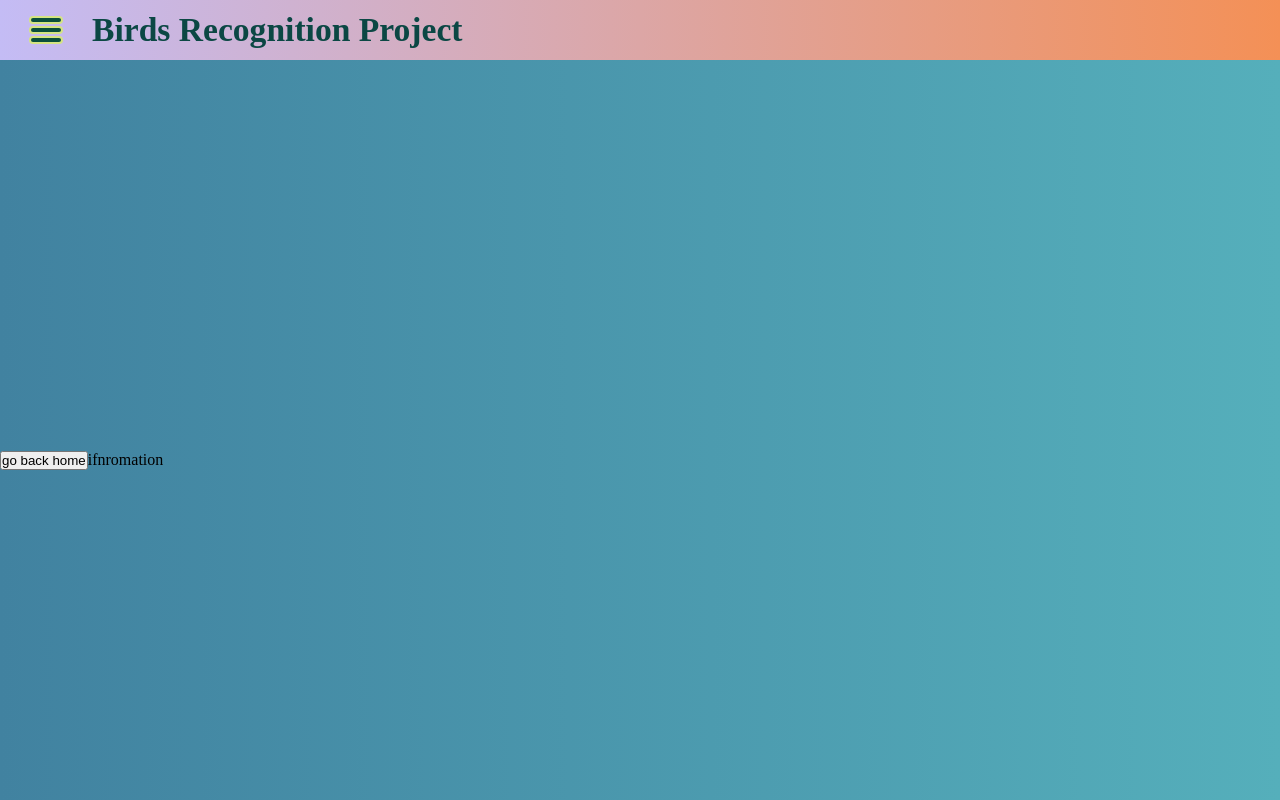
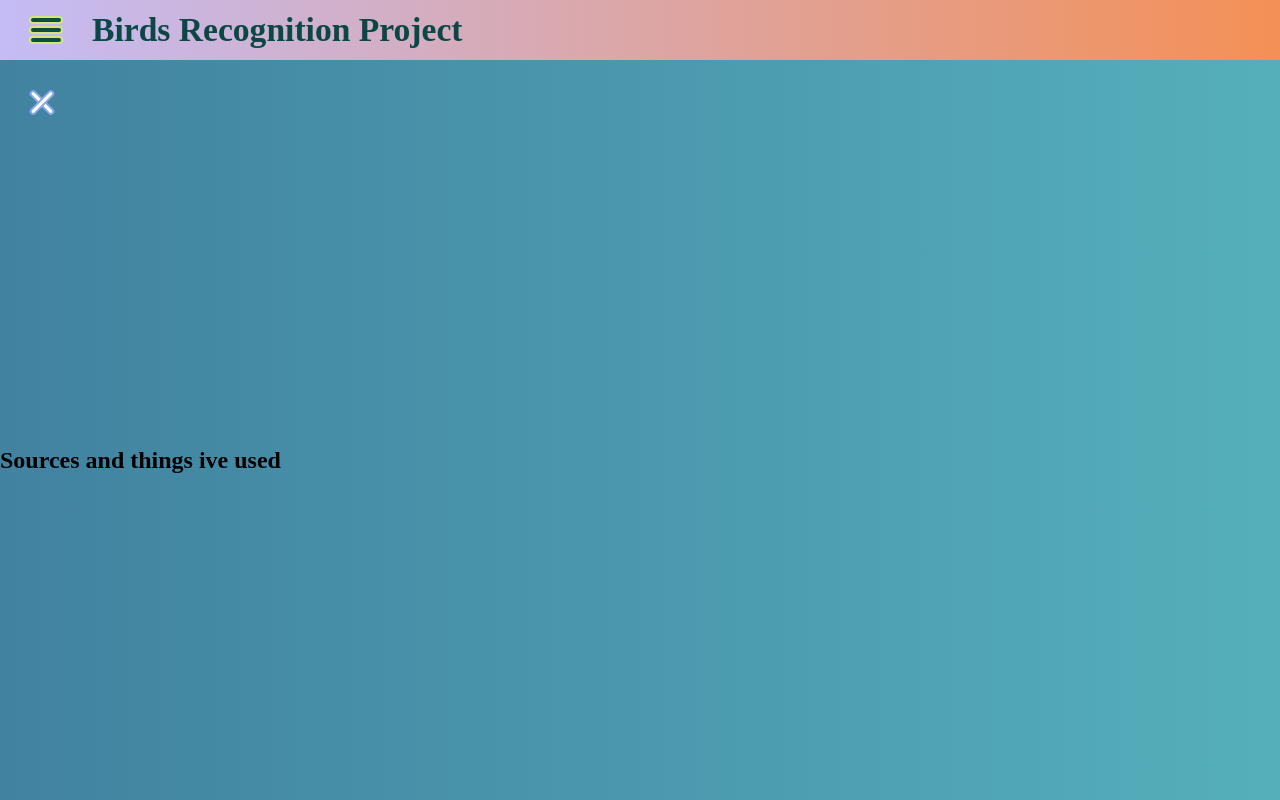
Before and after one commit to martindabuilder/BirdRecognitionApp, a React app in the folder frontend/: page /information in a window 1280 px wide. Built offline with nearby package versions, Linux system fonts and the light colour scheme; the HTML template or start-up script is replaced by a standard one.

Commit message:
Exit button logic changes
The exit/back button is changed to be reusable throughout the different sections rather than create a new one for each section, only thing that needs to be changed is its color settings for its corresponding section.

```diff
--- a/frontend/src/components/BirdListSection/Bird_Section.jsx
+++ b/frontend/src/components/BirdListSection/Bird_Section.jsx
@@ -2,9 +2,11 @@ import { useNavigate } from "react-router-dom"
 import { useEffect, useState } from "react"
 
 import BirdPhoto from "../Shared/BirdPhoto.jsx"
+import EscapeButton from "../Shared/Escape_Button.jsx"
+
 import "./bird_section.css"
 
-
+/* Function that fetches corresponding photos for all the bird classes availabe */
 function BirdList(){
     const navigate = useNavigate()
 
@@ -34,25 +36,16 @@ function BirdList(){
 
     return (
         <section className = "bird-list-section">
-            <button className = "back-button" onClick={() => navigate("/")}>
-                go back home
-            </button>
+            <EscapeButton />
 
-            <h1 classNam = "bird-list-title">
-                Available Birds.
-            </h1>
+            <h1 className = "bird-list-title"> Available Birds. </h1>
 
             {loading && ( <p>Loading birds...</p> )}
 
-            {error && (
-                <p>
-                    Failed to load bird information.
-                </p>
-            )}
+            {error && (<p> Failed to load bird information. </p>)}
 
             {!loading && !error && (
                 <div className = "bird-list">
-
                     {birds.map((bird) => (
                         <div className = "bird-card" key={bird.label}>
                             <div className = "bird-card-photo">
@@ -64,12 +57,11 @@ function BirdList(){
 
                             <h2> {bird.commonName} </h2>
                             <p> <i>{bird.scientificName}</i> </p>
+
                         </div>
                     ))}
-
                 </div>
             )}
-
         </section>
     )
 }
--- a/frontend/src/components/BirdListSection/bird_section.css
+++ b/frontend/src/components/BirdListSection/bird_section.css
@@ -1,4 +1,8 @@
 .bird-list-section {
+    /* section specific button colors */
+    --escape-color: rgb(226, 131, 58);
+    --escape-outline: rgb(238, 206, 44);
+
     position: relative;
     width: 100%;
     min-height: 100%;
--- a/frontend/src/components/InfoSection/Info_Section.jsx
+++ b/frontend/src/components/InfoSection/Info_Section.jsx
@@ -1,16 +1,17 @@
 import { useNavigate } from "react-router-dom"
 
 import "./info_section.css"
+import EscapeButton from "../Shared/Escape_Button"
 
 
 function InfoSection(){
     const navigate = useNavigate()
     return (
         <section className="info-section">
-            <button className = "back-button" onClick = {() => navigate("/")}>
-                go back home
-            </button>
-            ifnromation
+
+            <EscapeButton />
+
+            <h1>Sources and things ive used</h1>
         </section>
     )
 }
--- a/frontend/src/components/InfoSection/info_section.css
+++ b/frontend/src/components/InfoSection/info_section.css
@@ -1,4 +1,9 @@
 .info-section {
+    /* section specific button colors */
+    --escape-color: rgb(255, 255, 255);
+    --escape-outline: rgb(134, 168, 235);
+
+
     display: flex;
     flex-direction: grid;
     align-items: center;
--- a/frontend/src/components/PredictResultsSection/Results_Section.jsx
+++ b/frontend/src/components/PredictResultsSection/Results_Section.jsx
@@ -1,18 +1,15 @@
-import { useLocation, useNavigate } from "react-router-dom"
+import { useLocation } from "react-router-dom"
 
 import BirdPhoto from "../Shared/BirdPhoto.jsx"
 import HabitatMap from "../Shared/HabitatMap.jsx"
 import AudioPlayer from "./Audio_Player.jsx"
-
+import EscapeButton from "../Shared/Escape_Button.jsx"
 
 import "./results_section.css"
 
 function ResultsSection(){
-    const navigate = useNavigate()
     const location = useLocation()
     const result = location.state
-
-    function goHome(){navigate("/")}
 
     function handleSpectrogramScroll(e) {
         e.stopPropagation()
@@ -22,13 +19,11 @@ function ResultsSection(){
 
     if (!result) {
         return (
-            <section className = "warning-section">
-                <h1 className = "stroke-text">No uploaded results.</h1>
-                <h1 className = "stroke-text">Go back to the main page, and try again.</h1>
-                <button className="escape-button" onClick={goHome}>
-                    <span></span>
-                    <span></span>
-            </button>
+            <section className="warning-section">
+                <h1 className="stroke-text">No uploaded results.</h1>
+                <h1 className="stroke-text">Go back to the main page, and try again.</h1>
+
+                <EscapeButton />
             </section>
         )
     }
@@ -40,10 +35,7 @@ function ResultsSection(){
     return (
         <section className="results-section">
 
-            <button className="escape-button" onClick={goHome}>
-                <span></span>
-                <span></span>
-            </button>
+            <EscapeButton/>
 
             <h3 className = "results-title">Predicted as</h3>
 
--- a/frontend/src/components/PredictResultsSection/results_section.css
+++ b/frontend/src/components/PredictResultsSection/results_section.css
@@ -1,4 +1,8 @@
 .warning-section {
+    /* section specific button colors */
+    --escape-color: rgb(10, 78, 59);
+    --escape-outline: rgb(203, 230, 116);
+
     position: relative;
     display: flex;
     flex-direction: column;
@@ -8,6 +12,10 @@
 }
 
 .results-section {
+    /* section specific button colors */
+    --escape-color: rgb(10, 78, 59);
+    --escape-outline: rgb(203, 230, 116);
+
     position: relative;
     display: flex;
     align-items: center;
@@ -126,33 +134,3 @@
     height: 130px;
     width: auto;
 }
-
-
-/* Escape button related css */
-.escape-button {
-    position: absolute;
-    top: 20px;
-    left: 20px;
-    width: 44px;
-    height: 44px;
-    border: none;
-    background: transparent;
-    cursor: pointer;
-    display: flex;
-    align-items: center;
-    justify-content: center;
-}
-
-.escape-button span {
-    position: absolute;
-    width: 28px;
-    height: 3px;
-    background: rgb(10, 78, 59);
-    border-radius: 3px;
-    box-shadow: 0 0 0 2px rgb(203, 230, 116);
-}
-
-.escape-button span:first-child {transform: rotate(45deg);}
-.escape-button span:last-child {transform: rotate(-45deg);}
-.escape-button:hover span:first-child {transform: rotate(45deg) scale(1.15);}
-.escape-button:hover span:last-child {transform: rotate(-45deg) scale(1.15);}
--- /dev/null
+++ b/frontend/src/components/Shared/Escape_Button.jsx
@@ -0,0 +1,27 @@
+import { useNavigate } from "react-router-dom"
+import { useState } from "react"
+
+import "./escape_button.css"
+
+function EscapeButton({ to = "/", className = "" }) {
+    const navigate = useNavigate()
+    const [exiting, setExiting] = useState(false)
+
+    function handleClick() {
+        setExiting(true)
+        setTimeout(() => {navigate(to)}, 400)
+    }
+
+    return (
+        <button
+            className = {`escape-button ${className} ${exiting ? "escape-button-exit" : ""}`}
+            onClick = {handleClick}
+            aria-label = "Go back"
+        >
+            <span></span>
+            <span></span>
+        </button>
+    )
+}
+
+export default EscapeButton
--- /dev/null
+++ b/frontend/src/components/Shared/escape_button.css
@@ -0,0 +1,37 @@
+.escape-button {
+    position: absolute;
+    top: 20px;
+    left: 20px;
+    width: 44px;
+    height: 44px;
+    border: none;
+    background: transparent;
+    cursor: pointer;
+    display: flex;
+    align-items: center;
+    justify-content: center;
+    z-index: 10;
+    opacity: 1;
+    transition: opacity 0.3s ease-in-out;
+}
+
+.escape-button span {
+    position: absolute;
+    width: 28px;
+    height: 3px;
+    background: var(--escape-color);
+    border-radius: 3px;
+    box-shadow: 0 0 0 2px var(--escape-outline);
+    transition: transform 0.2s ease-in-out;
+}
+
+.escape-button span:first-child {transform: rotate(45deg);}
+.escape-button span:last-child {transform: rotate(-45deg);}
+.escape-button:hover span:first-child {transform: rotate(45deg) scale(1.15);}
+.escape-button:hover span:last-child {transform: rotate(-45deg) scale(1.15);}
+
+/* Fade the entire X out */
+.escape-button-exit {
+    opacity: 0;
+    pointer-events: none;
+}
```
